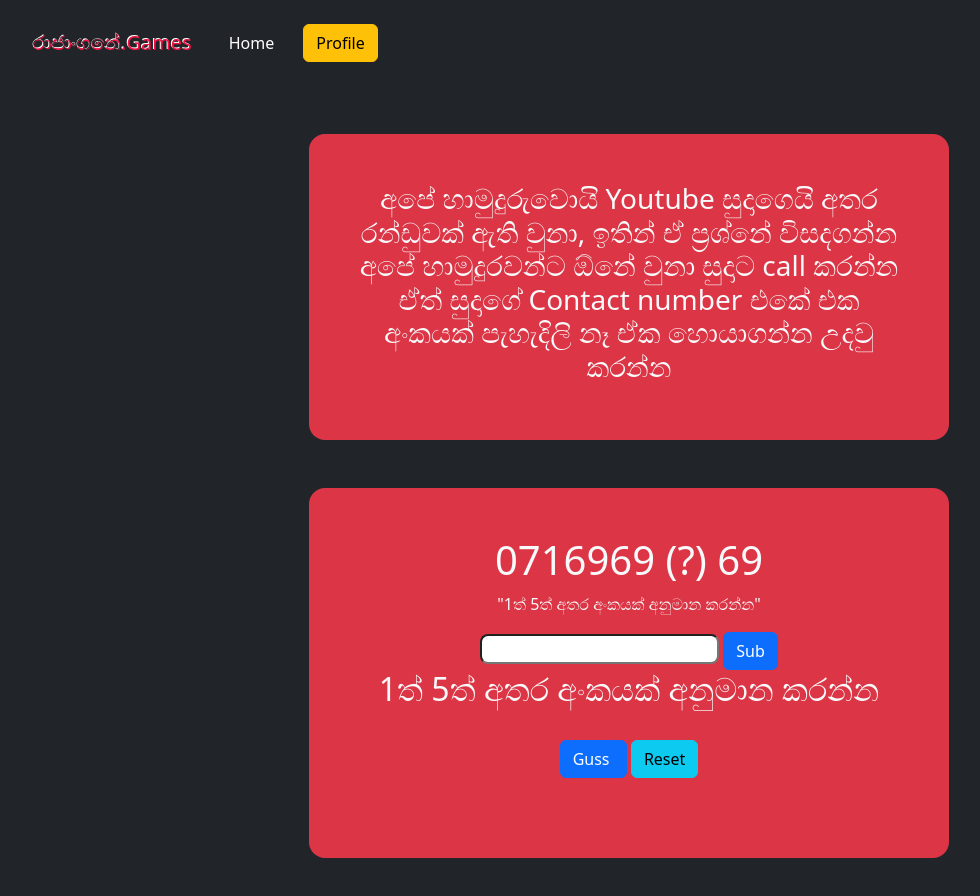
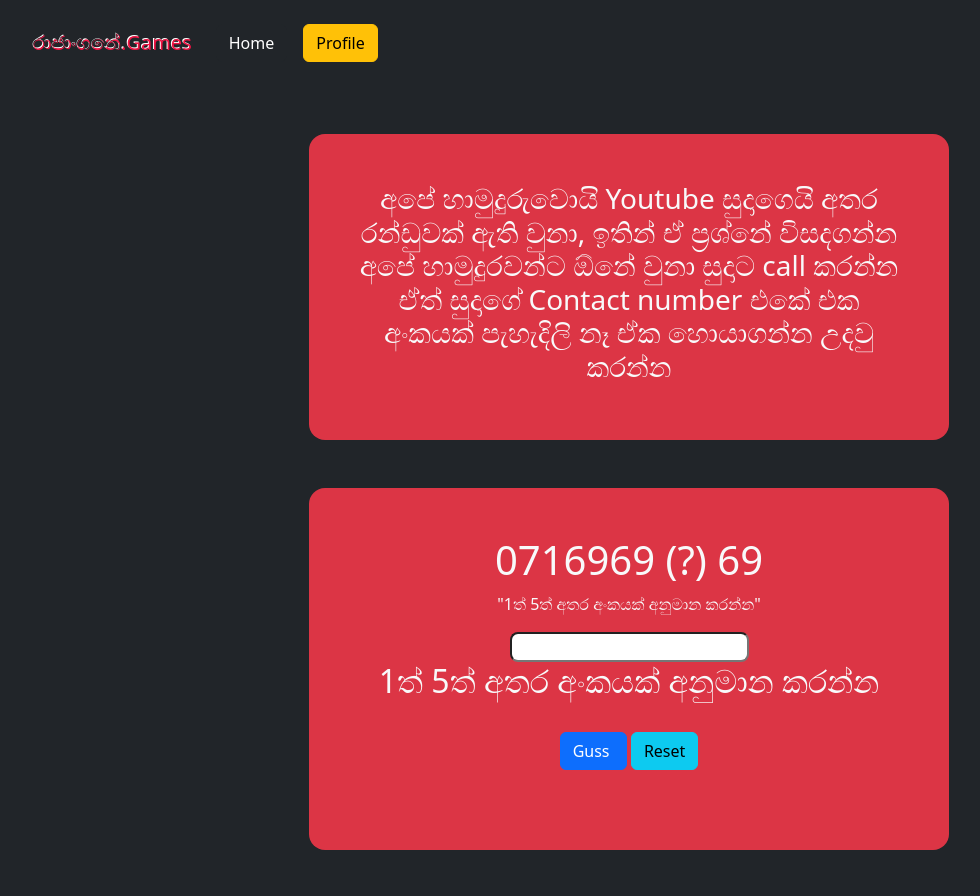
Before and after one commit to Ravindu-Buddhika/Number-Game, a plain HTML site: page number.html in a window 1280 px wide. Shown: the whole page, without its empty margins (11-991 px from the left). Drawn offline with nearby package versions, Linux system fonts and the light colour scheme.

Commit message:
second update

```diff
--- a/number.html
+++ b/number.html
@@ -52,7 +52,7 @@
                 <h1 id="h1Lbl">0716969 (?) 69</h1>
                 <p id="p1Lbl">"1ත් 5ත් අතර අංකයක් අනුමාන කරන්න"</p>
                 <input type="text" value="" id="txtInput" class="rounded-3">
-                <input type="button" value="Sub" onclick="clickAction1()" class="btn btn-primary">
+                <!-- <input type="button" value="Sub" onclick="clickAction1()" class="btn btn-primary"> -->
                 <h2 id="h2Lbl">1ත් 5ත් අතර අංකයක් අනුමාන කරන්න</h2>
             </div>
             <!-- <div>
```
